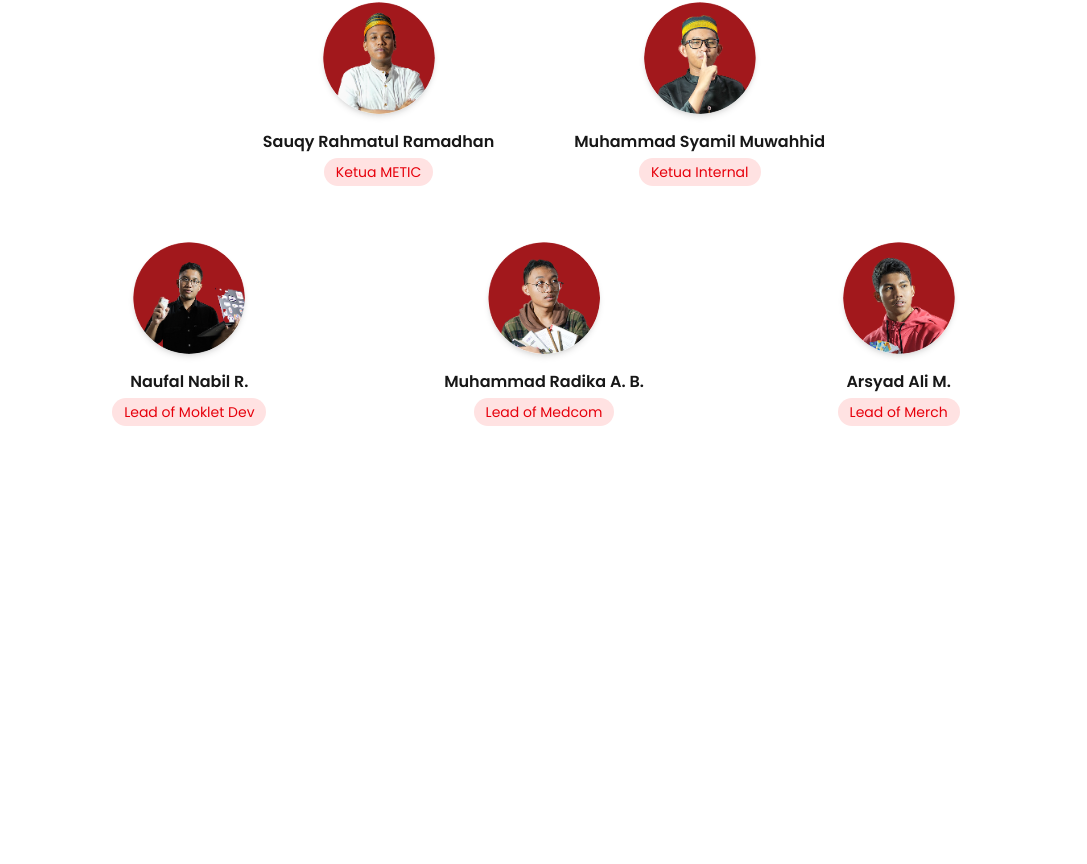
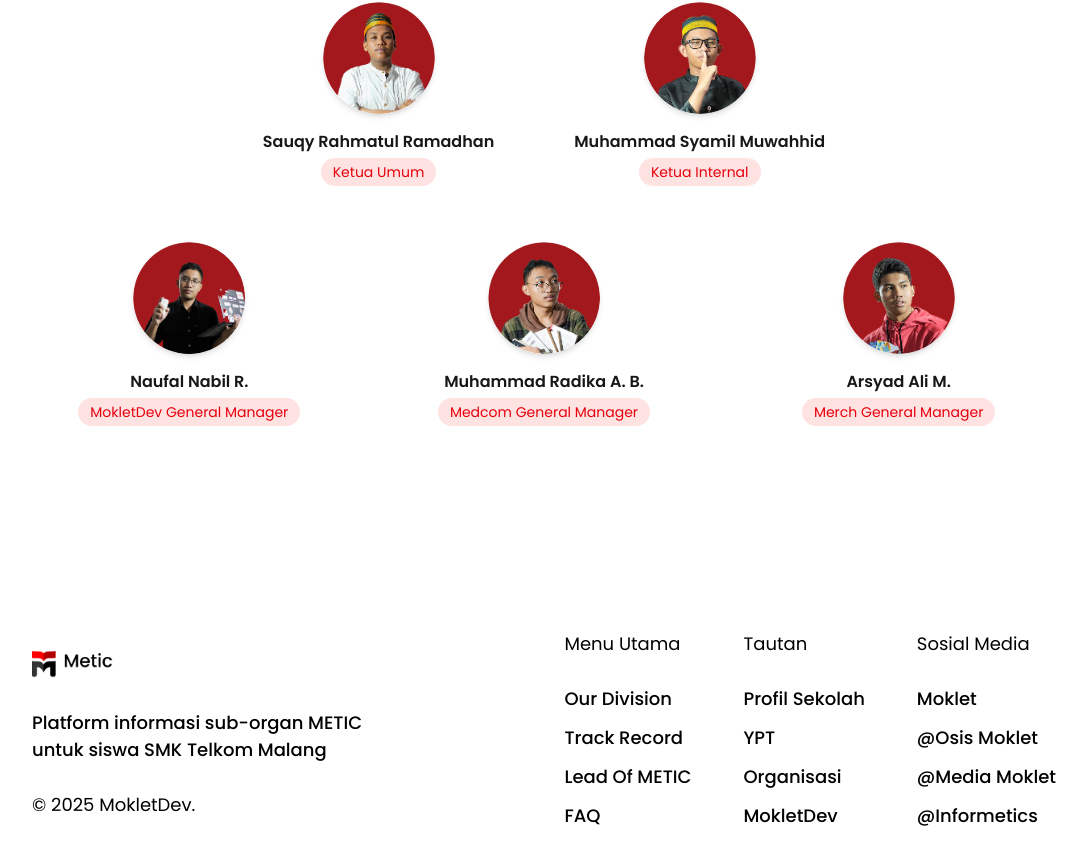
Before and after one commit to IqbalRizqiR/metic-website, a Next.js app: page / in a window 1280 px wide. Shown: the part 3730-4594 px from the top of the page, without its empty margins (96-1183 px from the left). Before the commit the page ends 4236 px from the top, so only its background shows below. Built offline with nearby package versions, Linux system fonts and the light colour scheme; a web font is replaced by a local one.

Commit message:
add footer

```diff
--- /dev/null
+++ b/src/app/_components/Footer.tsx
@@ -0,0 +1,81 @@
+import Image from "next/image";
+
+export default function Footer() {
+  return (
+    <>
+      <footer>
+        <div className="py-31 max-sm:py-15 px-32 max-sm:px-7">
+          <div className="flex justify-between min-xl:items-center">
+            <div className="flex flex-col max-sm:w-[50%] gap-7">
+              <Image
+                src="/assets/image/logo-metic-footer.png"
+                alt="Logo Metic"
+                width={81}
+                height={40}
+                className=""
+              />
+              <h1 className="text-black font-[500] text-[18px]">
+                Platform informasi sub-organ METIC <br /> untuk siswa SMK Telkom
+                Malang
+              </h1>
+              <h4 className="text-black font-[400] text-[18px]">
+                &copy; 2025 MokletDev.
+              </h4>
+            </div>
+            <div className="flex max-sm:flex-col items-center gap-13 max-sm:gap-7">
+              <div className="text-left">
+                <h1 className="font-[400] text-black text-[18px] max-sm:mb-1 mb-7">
+                  Menu Utama
+                </h1>
+                <div className="flex flex-col gap-3">
+                  <p className="text-black font-[500] text-[18px]">
+                    Our Division
+                  </p>
+                  <p className="text-black font-[500] text-[18px]">
+                    Track Record
+                  </p>
+                  <p className="text-black font-[500] text-[18px]">
+                    Lead Of METIC
+                  </p>
+                  <p className="text-black font-[500] text-[18px]">FAQ</p>
+                </div>
+              </div>
+              <div className="text-left">
+                <h1 className="font-[400] text-black text-[18px] max-sm:mb-1 mb-7">
+                  Tautan
+                </h1>
+                <div className="flex flex-col gap-3">
+                  <p className="text-black font-[500] text-[18px]">
+                    Profil Sekolah
+                  </p>
+                  <p className="text-black font-[500] text-[18px]">YPT</p>
+                  <p className="text-black font-[500] text-[18px]">
+                    Organisasi
+                  </p>
+                  <p className="text-black font-[500] text-[18px]">MokletDev</p>
+                </div>
+              </div>
+              <div className="text-left">
+                <h1 className="font-[400] text-black text-[18px] max-sm:mb-1 mb-7">
+                  Sosial Media
+                </h1>
+                <div className="flex flex-col gap-3">
+                  <p className="text-black font-[500] text-[18px]">Moklet</p>
+                  <p className="text-black font-[500] text-[18px]">
+                    @Osis Moklet
+                  </p>
+                  <p className="text-black font-[500] text-[18px]">
+                    @Media Moklet
+                  </p>
+                  <p className="text-black font-[500] text-[18px]">
+                    @Informetics
+                  </p>
+                </div>
+              </div>
+            </div>
+          </div>
+        </div>
+      </footer>
+    </>
+  );
+}
--- a/src/app/_components/const/datas.ts
+++ b/src/app/_components/const/datas.ts
@@ -122,7 +122,7 @@ export const LeadersData: LeaderComponent[] = [
   },
   {
     name: "Sauqy Rahmatul Ramadhan",
-    role: "Ketua METIC",
+    role: "Ketua Umum",
     image: "/assets/image/ketuaMTC.png",
   },
   {
@@ -132,17 +132,17 @@ export const LeadersData: LeaderComponent[] = [
   },
   {
     name: "Naufal Nabil R.",
-    role: "Lead of Moklet Dev",
-    image: "/assets/image/LeadMokdev.png",
+    role: "MokletDev General Manager",
+    image: "/assets/image/ Metizen 32/Naufal-LeaderPage.png",
   },
   {
     name: "Muhammad Radika A. B.",
-    role: "Lead of Medcom",
+    role: "Medcom General Manager",
     image: "/assets/image/Leadmedcom.png",
   },
   {
     name: "Arsyad Ali M.",
-    role: "Lead of Merch",
+    role: "Merch General Manager",
     image: "/assets/image/LeadMerch.png",
   },
 ];
--- a/src/app/divisi/[id]/_components/Team.tsx
+++ b/src/app/divisi/[id]/_components/Team.tsx
@@ -5,7 +5,7 @@ import Image from "next/image";
 export default function Team({ divisi }: { divisi: DivisiProps }) {
   return (
     <>
-      <div className="relative pb-8 bg-secondary">
+      <div className="relative pb-35 bg-secondary">
         <div className="text-center pt-21">
           <Image
             src="/assets/image/cakar-kiri.png"
@@ -49,13 +49,8 @@ export default function Team({ divisi }: { divisi: DivisiProps }) {
             </div>
           </div>
         </div>
-        <div className="pt-[300px] px-20">
-          <div className="flex justify-between">
-            <p className="font-[400] text-[12px] text-white">Copyright &copy;</p>
-            <p className="font-[400] text-[12px] text-white">Powered by <span className="font-[600]">Metic</span></p>
-          </div>
-        </div>
       </div>
+      <div className="block bg-[#E9E2EA] h-5"></div>
     </>
   );
 }
--- a/src/app/layout.tsx
+++ b/src/app/layout.tsx
@@ -4,6 +4,7 @@ import "./globals.css";
 import "@fortawesome/fontawesome-svg-core/styles.css";
 import { config } from "@fortawesome/fontawesome-svg-core";
 import Navbar from "./_components/Navbar";
+import Footer from "./_components/Footer";
 config.autoAddCss = false;
 
 const geistSans = Geist({
@@ -41,6 +42,7 @@ export default function RootLayout({
         <main className="overflow-x-hidden">
           {children}
         </main>
+        <Footer />
       </body>
     </html>
   );
```
Also changed, not shown: public/assets/image/ Metizen 32/Naufal-LeaderPage.png (added), public/assets/image/logo-metic-footer.png (added).
